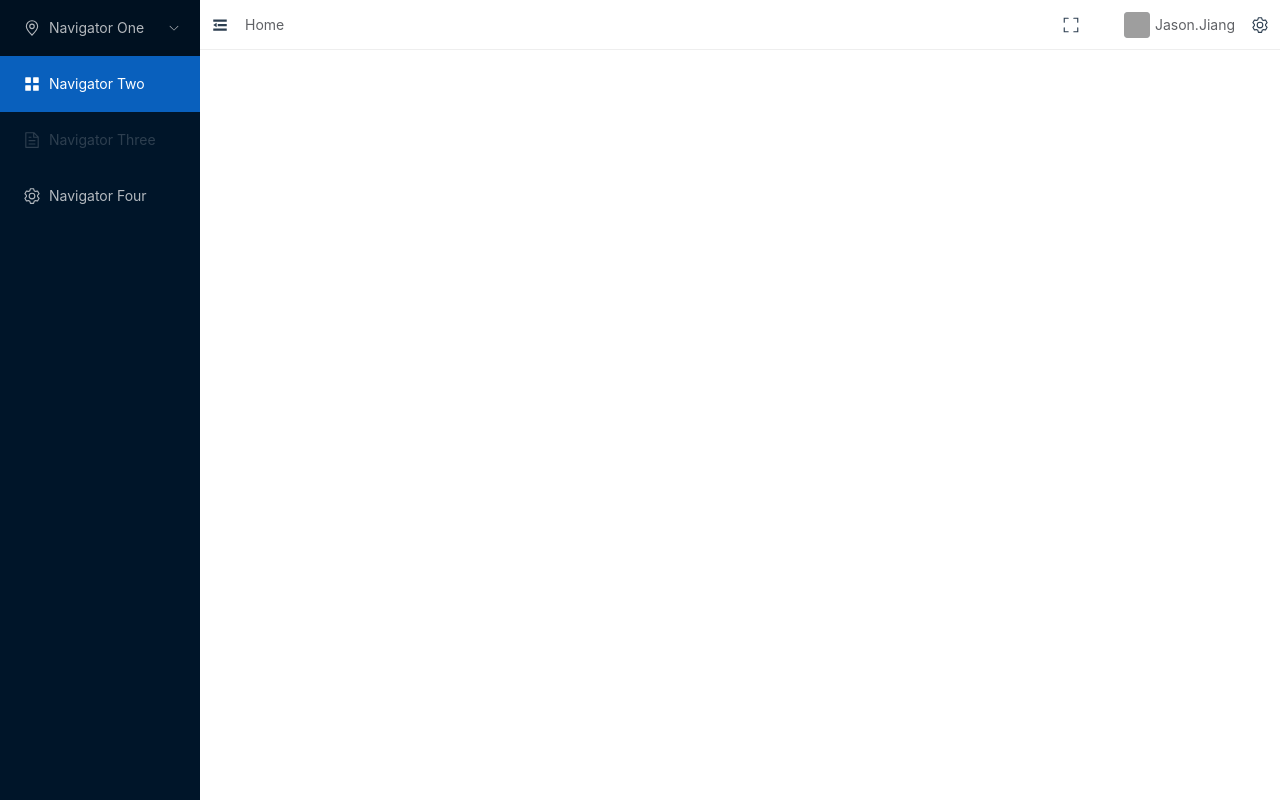
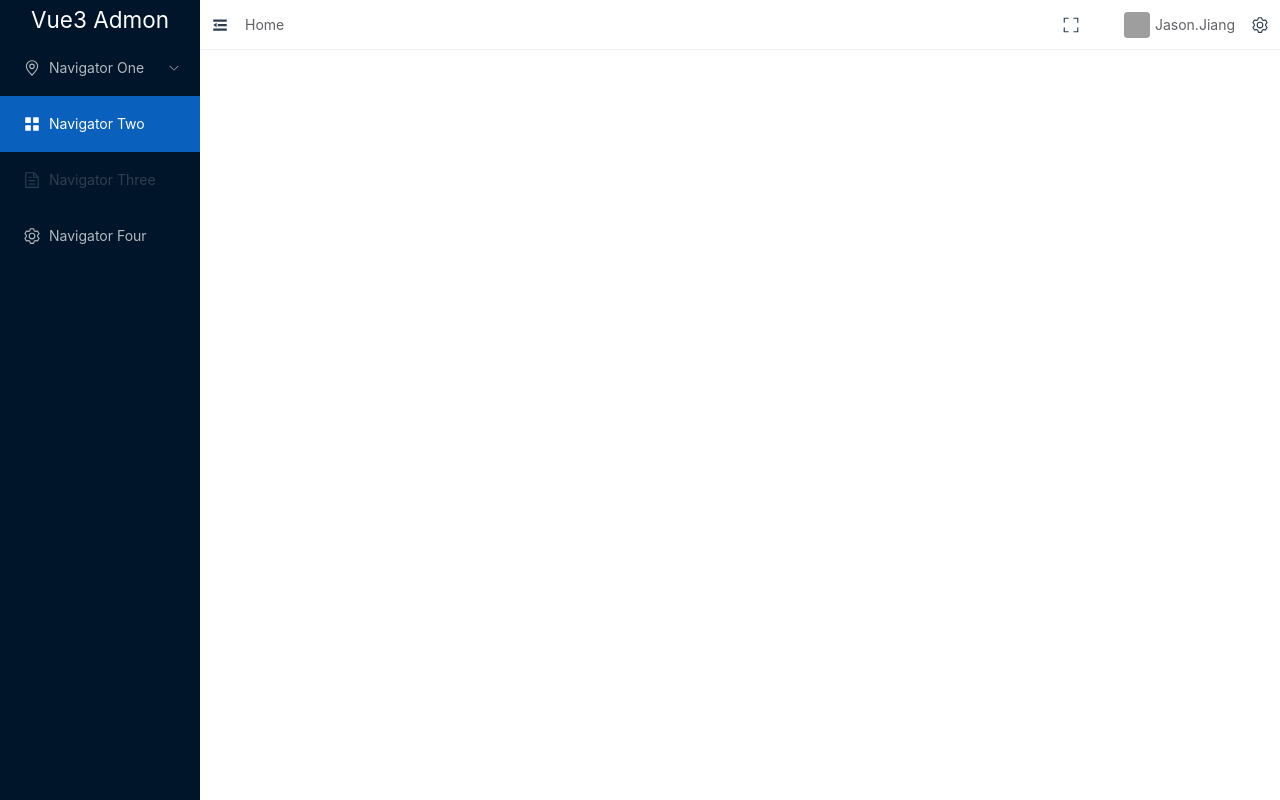
Before and after one commit to jzwyz/vue-vite-element-admin, a Vue app: page / in a window 1280 px wide. Built offline with nearby package versions, Linux system fonts and the light colour scheme; grey boxes are pictures that could not be loaded.

Commit message:
增加全屏功能

```diff
--- a/src/components/layout/Layout.vue
+++ b/src/components/layout/Layout.vue
@@ -32,7 +32,7 @@ import LayoutHeader from '@/components/layout/LayoutHeader.vue'
   }
 
   .el-aside {
-    background-color: #007973;
+    background-color: #001529;
   }
 
   .el-header {
--- a/src/components/layout/LayoutAsideMenu.vue
+++ b/src/components/layout/LayoutAsideMenu.vue
@@ -1,5 +1,9 @@
 <template>
     <div class="layout-aside-menu">
+        <div class="logo">
+            <h2 v-if="!commonStore.isCollapse">Vue3 Admon</h2>
+            <h2 v-else>VA</h2>
+        </div>
         <el-menu v-bind="menuStyle" :collapse="commonStore.isCollapse" @open="handleOpen" @close="handleClose">
             <el-sub-menu index="1">
                 <template #title>
@@ -71,8 +75,19 @@ const menuStyle = {
     padding: 0px;
 }
 
+.logo {
+    height: 40px;
+    background-color: #001529;
+    text-align: center;
+    color: #ffffff;
+    display: flex;
+    align-items: center;
+    justify-content: center;
+    padding: 0px 5px;
+}
+
 .el-menu-vertical {
-    height: 100%;
+    height: calc(100% - 40px);
     border-right-width: 0px;
 
     .el-menu-item.is-active {
--- a/src/components/layout/LayoutHeader.vue
+++ b/src/components/layout/LayoutHeader.vue
@@ -11,7 +11,7 @@
                 <LayoutHeaderBeadcrumb />
             </el-col>
             <el-col class="header-right" :span="16">
-                <span class="header-trigger-icon custom-button space-left">
+                <span class="header-trigger-icon custom-button space-left" @click="toggle">
                     <el-icon :size="commonStore.iconSize">
                         <FullScreen />
                     </el-icon>
@@ -59,10 +59,14 @@ import { useCommonStore } from '@/stores/common'
 import { useLocale } from '@/locales/useLocale'
 import type { LocaleType } from "~/config";
 import LayoutHeaderBeadcrumb from '@/components/layout/LayoutHeaderBeadcrumb.vue'
+import { useFullscreen } from '@vueuse/core'
 
+const { toggle } = useFullscreen()
 const commonStore = useCommonStore();
+const localeUtil = useLocale();
+
 const squareUrl = "https://cube.elemecdn.com/9/c2/f0ee8a3c7c9638a54940382568c9dpng.png"
-const localeUtil = useLocale();
+
 const handleChangeLang = (lange: LocaleType) => {
     localeUtil.changeLocale(lange)
 }
--- a/src/components/register_gloab_com.ts
+++ b/src/components/register_gloab_com.ts
@@ -1,6 +1,7 @@
 import ElementPlus from 'element-plus'
 import * as ElementPlusIconsVue from '@element-plus/icons-vue';
 import 'element-plus/dist/index.css'
+import 'element-plus/theme-chalk/dark/css-vars.css'
 import type { App } from 'vue'
 
 export function registerGloabCom(app: App<Element>) {
```
Also changed, not shown: src/utils/domUtil.ts (added, +8 -0 lines).
